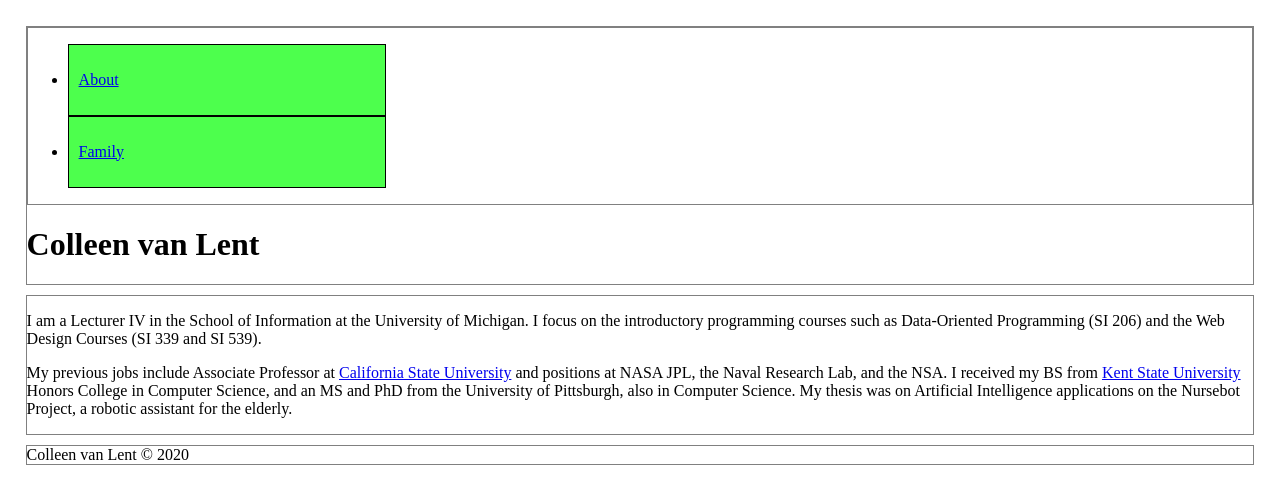
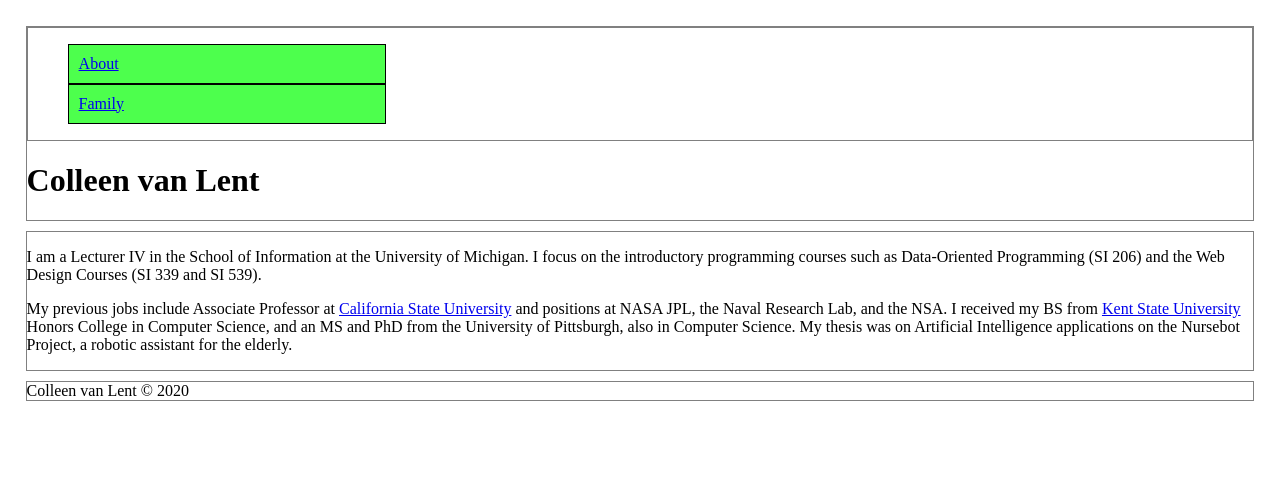
Before and after one commit to shanleycorvite/homework1, a plain HTML site: page index.html in a window 1280 px wide. Drawn offline with Linux system fonts and the light colour scheme; files that its build step writes are made by us from their sources.

Commit message:
Update index.html

```diff
--- a/index.html
+++ b/index.html
@@ -4,16 +4,16 @@
 	<meta charset="UTF-8">
 	<title>About Colleen</title>
 	<link rel="icon" href="imgs/favicon.ico">
-	<link rel="stylesheet" href="style.css">
+	<link rel="stylesheet" href="css/style.css">
 </head>
 
 <body>
 <header>
 	<nav>
-		<ul>
+		<ul style="list-style-type:none;">
 			<div class="headings">
-				<li><p><a href="index.html">About</a></p></li>
-				<li><p><a href="family.html">Family</a></p></li>
+				<li><a href="index.html">About</a></li>
+				<li><a href="family.html">Family</a></li>
 			</div>
 		</ul>
 	</nav>
@@ -26,7 +26,7 @@
 <p>I am a Lecturer IV in the School of Information at the University of Michigan.
 I focus on the introductory programming courses such as
 Data-Oriented Programming (SI 206) and the Web Design Courses (SI 339 and SI 539).</p>
-<p>My previous jobs include Associate Professor at <a href="https://www2.calstate.edu/">California State University</a>
+<p>My previous jobs include Associate Professor at <a href="https://www.csulb.edu/">California State University</a>
 and positions at NASA JPL, the Naval Research Lab, and the NSA.
 I received my BS from <a href="https://www.kent.edu/">Kent State University</a> Honors College in Computer Science,
 and an MS and PhD from the University of Pittsburgh, also in Computer Science.
```
